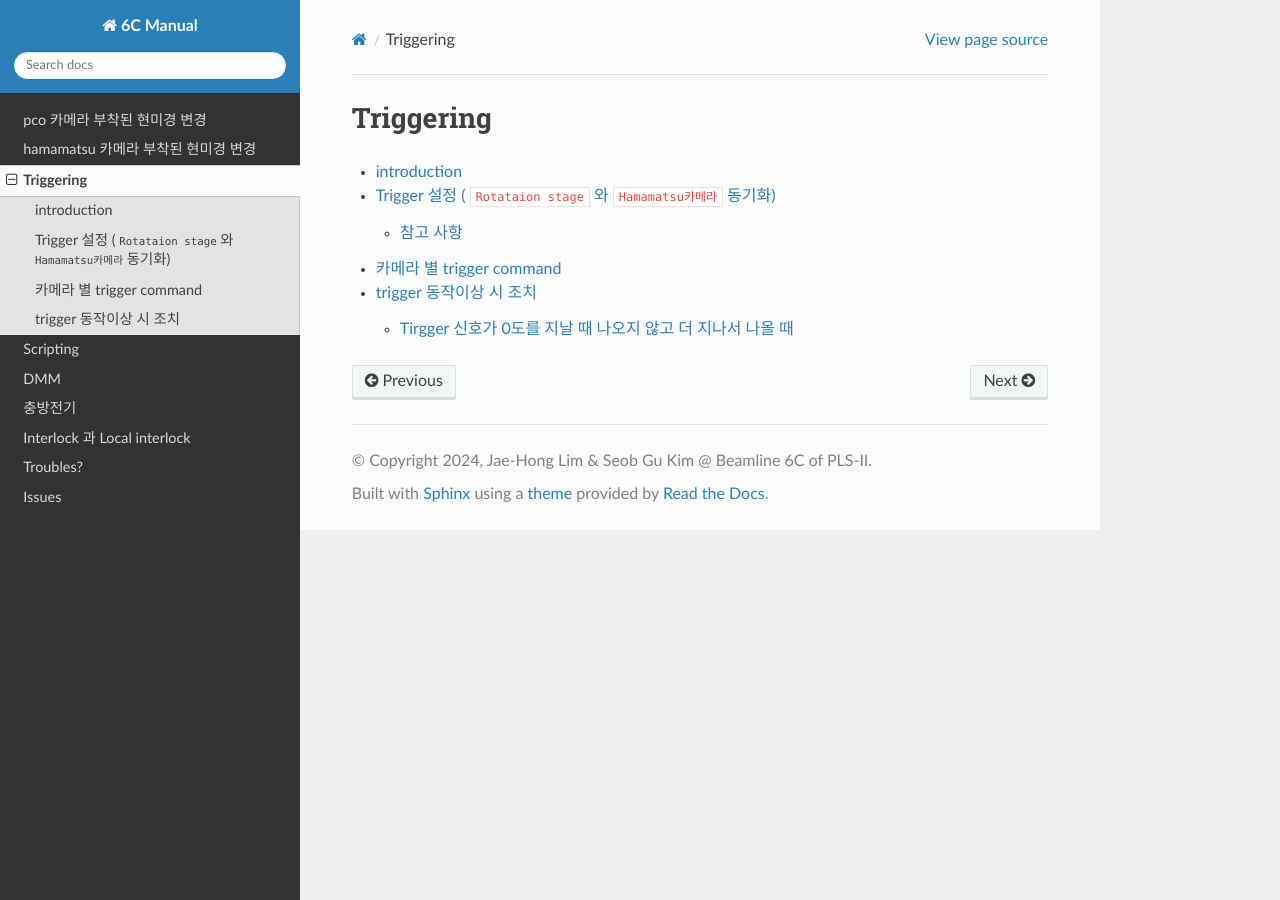
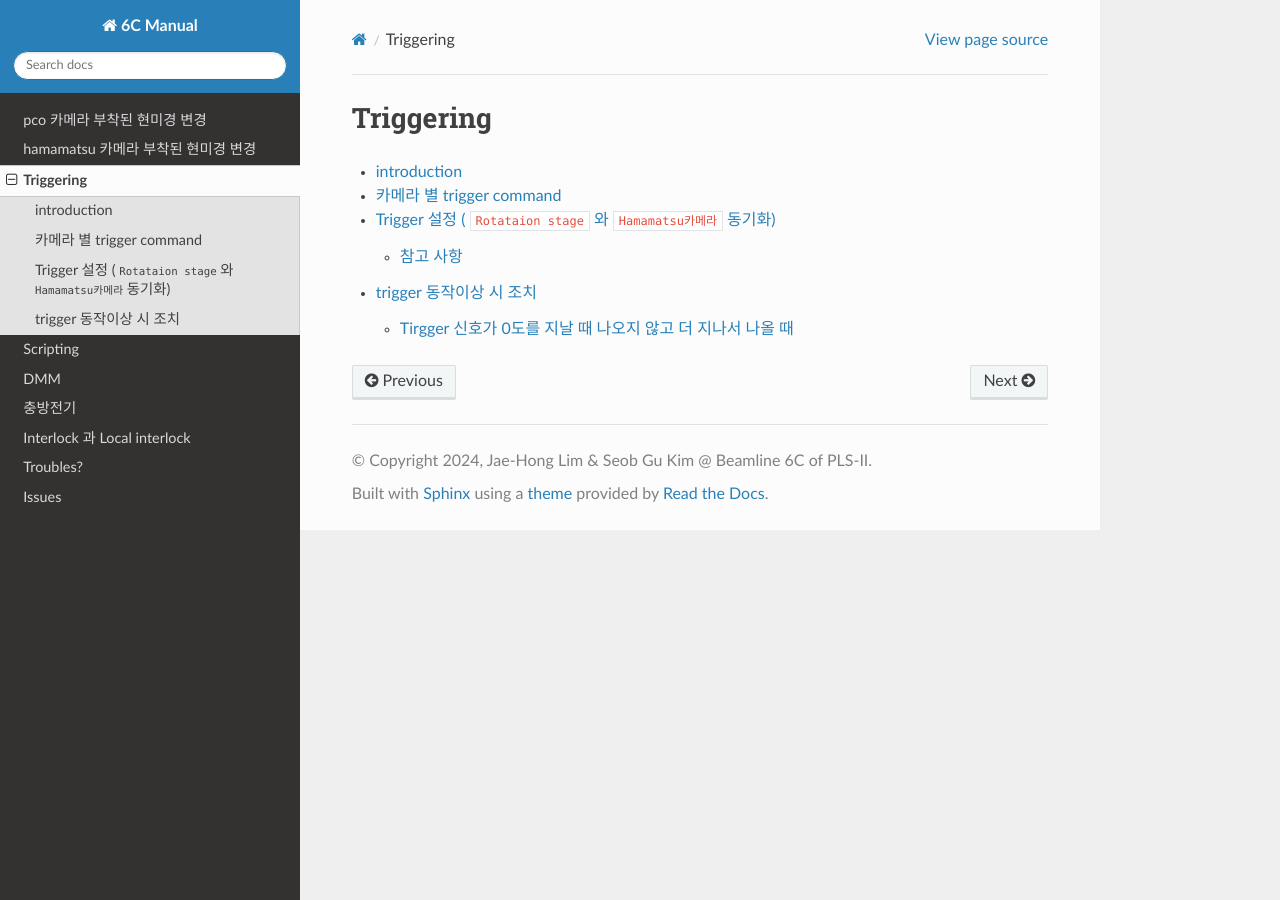
Before and after one commit to limjh0/6C_manual_kr, a Sphinx documentation site: the page built from docs/source/trigger/home.rst, in a window 1280 px wide. Built offline with Sphinx 7.4.7 and the Read the Docs theme 3.1.0, drawn with Linux system fonts in a browser that asks for light colours.

Commit message:
20241028

```diff
--- a/docs/source/trigger/camera별setting_command.rst
+++ b/docs/source/trigger/camera별setting_command.rst
@@ -16,3 +16,6 @@
     +=================+==========+==========+
     | trigger_source  |    0     |    1     |
     +-----------------+----------+----------+
+
+    .. image:: images/0210_hamamatsu_trigger_modes.png
+        :align: center
--- a/docs/source/trigger/home.rst
+++ b/docs/source/trigger/home.rst
@@ -4,6 +4,6 @@ Triggering
 .. toctree::
 
     introduction
+    camera별setting_command
     hamamatsu
-    camera별setting_command
     동작이상조치
```
Also changed, not shown: 1 other file.
